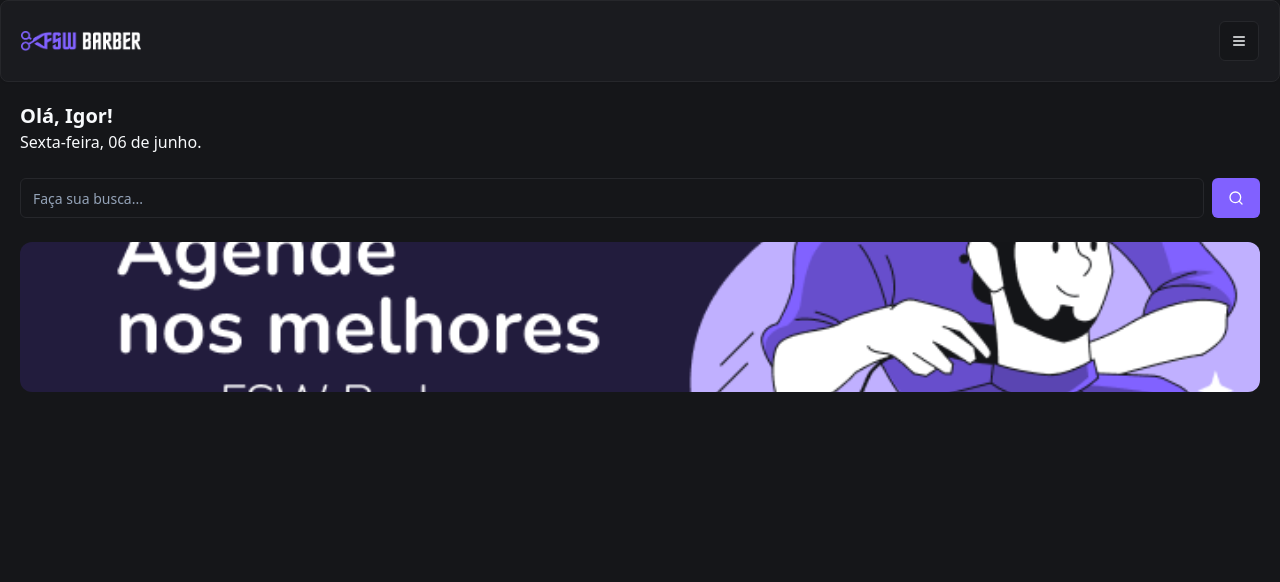
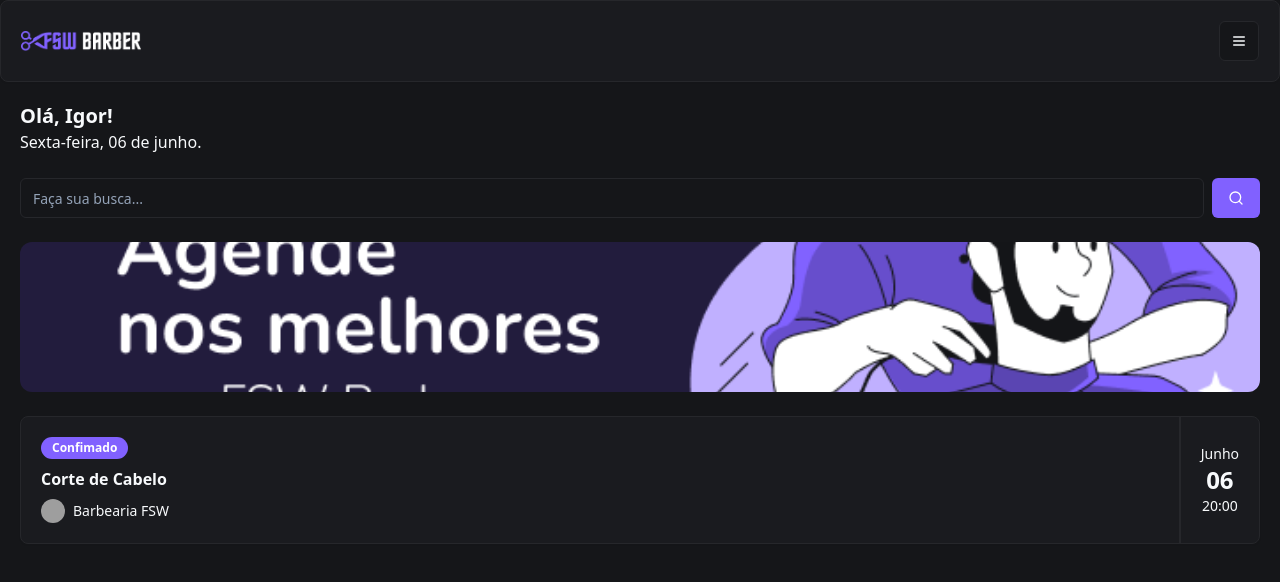
Before and after one commit to righigor/barbearia-saas, a Next.js app: page / in a window 1280 px wide. Shown: the top 582 px of the page. Built offline with nearby package versions, Linux system fonts and the light colour scheme; grey boxes are pictures that could not be loaded.

Commit message:
feat: add booking item

```diff
--- a/package.json
+++ b/package.json
@@ -14,6 +14,7 @@
   },
   "dependencies": {
     "@prisma/client": "^6.9.0",
+    "@radix-ui/react-avatar": "^1.1.10",
     "@radix-ui/react-slot": "^1.2.3",
     "class-variance-authority": "^0.7.1",
     "clsx": "^2.1.1",
--- /dev/null
+++ b/src/_components/ui/avatar.tsx
@@ -0,0 +1,50 @@
+"use client"
+
+import * as React from "react"
+import * as AvatarPrimitive from "@radix-ui/react-avatar"
+
+import { cn } from "@/app/_lib/utils"
+
+const Avatar = React.forwardRef<
+  React.ElementRef<typeof AvatarPrimitive.Root>,
+  React.ComponentPropsWithoutRef<typeof AvatarPrimitive.Root>
+>(({ className, ...props }, ref) => (
+  <AvatarPrimitive.Root
+    ref={ref}
+    className={cn(
+      "relative flex h-10 w-10 shrink-0 overflow-hidden rounded-full",
+      className,
+    )}
+    {...props}
+  />
+))
+Avatar.displayName = AvatarPrimitive.Root.displayName
+
+const AvatarImage = React.forwardRef<
+  React.ElementRef<typeof AvatarPrimitive.Image>,
+  React.ComponentPropsWithoutRef<typeof AvatarPrimitive.Image>
+>(({ className, ...props }, ref) => (
+  <AvatarPrimitive.Image
+    ref={ref}
+    className={cn("aspect-square h-full w-full", className)}
+    {...props}
+  />
+))
+AvatarImage.displayName = AvatarPrimitive.Image.displayName
+
+const AvatarFallback = React.forwardRef<
+  React.ElementRef<typeof AvatarPrimitive.Fallback>,
+  React.ComponentPropsWithoutRef<typeof AvatarPrimitive.Fallback>
+>(({ className, ...props }, ref) => (
+  <AvatarPrimitive.Fallback
+    ref={ref}
+    className={cn(
+      "flex h-full w-full items-center justify-center rounded-full bg-muted",
+      className,
+    )}
+    {...props}
+  />
+))
+AvatarFallback.displayName = AvatarPrimitive.Fallback.displayName
+
+export { Avatar, AvatarImage, AvatarFallback }
--- /dev/null
+++ b/src/_components/ui/badge.tsx
@@ -0,0 +1,36 @@
+import * as React from "react"
+import { cva, type VariantProps } from "class-variance-authority"
+
+import { cn } from "@/app/_lib/utils"
+
+const badgeVariants = cva(
+  "inline-flex items-center rounded-full border px-2.5 py-0.5 text-xs font-semibold transition-colors focus:outline-none focus:ring-2 focus:ring-ring focus:ring-offset-2",
+  {
+    variants: {
+      variant: {
+        default:
+          "border-transparent bg-primary text-primary-foreground hover:bg-primary/80",
+        secondary:
+          "border-transparent bg-secondary text-secondary-foreground hover:bg-secondary/80",
+        destructive:
+          "border-transparent bg-destructive text-destructive-foreground hover:bg-destructive/80",
+        outline: "text-foreground",
+      },
+    },
+    defaultVariants: {
+      variant: "default",
+    },
+  },
+)
+
+export interface BadgeProps
+  extends React.HTMLAttributes<HTMLDivElement>,
+    VariantProps<typeof badgeVariants> {}
+
+function Badge({ className, variant, ...props }: BadgeProps) {
+  return (
+    <div className={cn(badgeVariants({ variant }), className)} {...props} />
+  )
+}
+
+export { Badge, badgeVariants }
--- a/src/app/page.tsx
+++ b/src/app/page.tsx
@@ -1,5 +1,8 @@
 import Header from "@/_components/header"
+import { Avatar, AvatarImage } from "@/_components/ui/avatar"
+import { Badge } from "@/_components/ui/badge"
 import { Button } from "@/_components/ui/button"
+import { Card, CardContent } from "@/_components/ui/card"
 import { Input } from "@/_components/ui/input"
 import { SearchIcon } from "lucide-react"
 import Image from "next/image"
@@ -27,6 +30,28 @@
             alt="Banner"
           />
         </div>
+
+        {/* agendamento */}
+        <Card className="mt-6">
+          <CardContent className="flex justify-between p-0">
+            <div className="flex flex-col gap-2 py-5 pl-5">
+              <Badge className="w-fit">Confimado</Badge>
+              <h3 className="font-semibold">Corte de Cabelo</h3>
+              <div className="flex items-center gap-2">
+                <Avatar className="h-6 w-6">
+                  <AvatarImage src="https://utfs.io/f/c97a2dc9-cf62-468b-a851-bfd2bdde775f-16p.png" />
+                </Avatar>
+                <p className="text-sm">Barbearia FSW</p>
+              </div>
+            </div>
+
+            <div className="flex flex-col items-center justify-center border-l-2 border-solid px-5">
+              <p className="text-sm">Junho</p>
+              <p className="text-2xl font-bold">06</p>
+              <p className="text-sm">20:00</p>
+            </div>
+          </CardContent>
+        </Card>
       </div>
     </div>
   )
```
Also changed, not shown: 1 other file (tests, documents, lock files or other folders).
